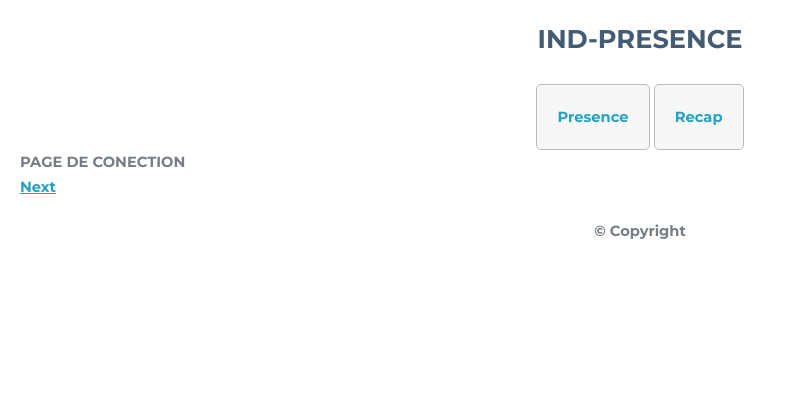
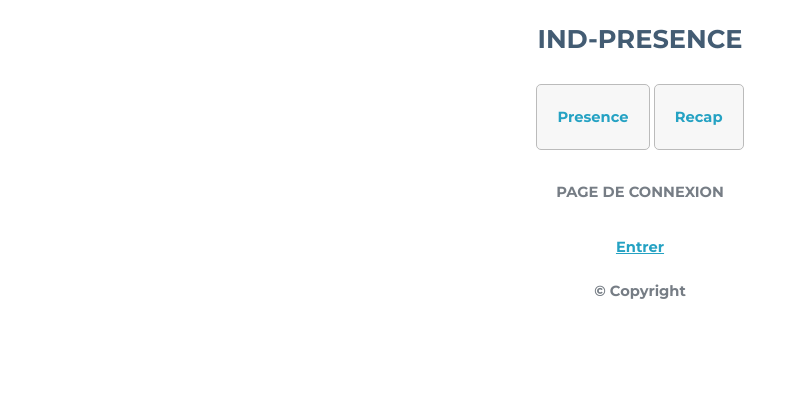
Before and after one commit to leersmathieu/ind-presence, a PHP site: page / in a window 1280 px wide. Shown: the top 410 px of the page, without its empty margins (0-786 px from the left). Run offline with PHP 8.4, Linux system fonts and the light colour scheme.

Commit message:
little up (design)

```diff
--- a/style/main.css
+++ b/style/main.css
@@ -215,6 +215,14 @@ hr.major {
 
 .align-right {
   text-align: right;
+}
+
+#page-connection {
+  text-align: center;
+}
+
+#page-connection .connection {
+  padding: 30px;
 }
 
 .control {
--- a/style/main.scss
+++ b/style/main.scss
@@ -12,6 +12,7 @@ $color: #727a82;
 $color_accent: #435c73;
 
 @import "partials/body";
+@import "partials/connection";
 @import "partials/checkbox";
 @import "partials/header";
 @import "partials/nav";
--- /dev/null
+++ b/style/partials/_connection.scss
@@ -0,0 +1,6 @@
+#page-connection {
+    text-align: center;
+    .connection {
+        padding: 30px;
+    }
+}
--- a/view/connection.php
+++ b/view/connection.php
@@ -2,8 +2,8 @@
 
     <div id="page-connection">
         <section class="content">
-           <div class="connection">PAGE DE CONECTION</div>
-           <a href="presence">Next</a>
+           <div class="connection">PAGE DE CONNEXION</div>
+           <a href="presence">Entrer</a>
         </section>
     </div>
 
```
Also changed, not shown: 1 other file.
